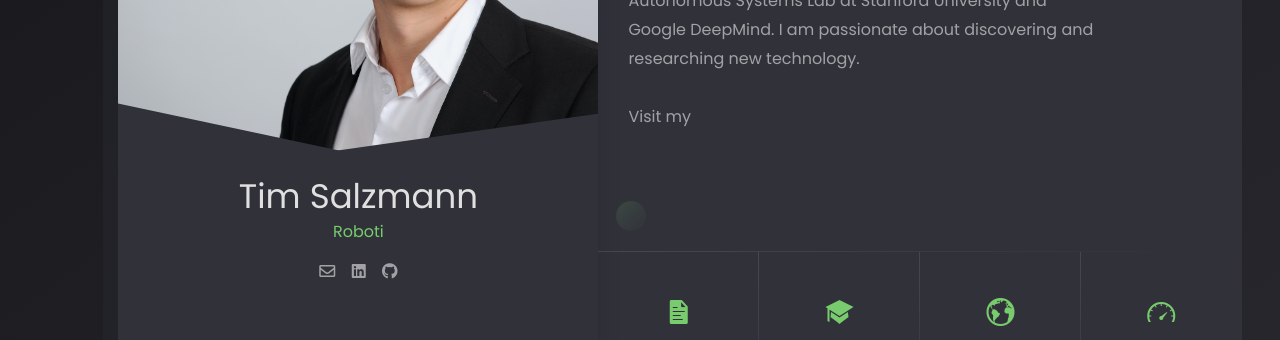
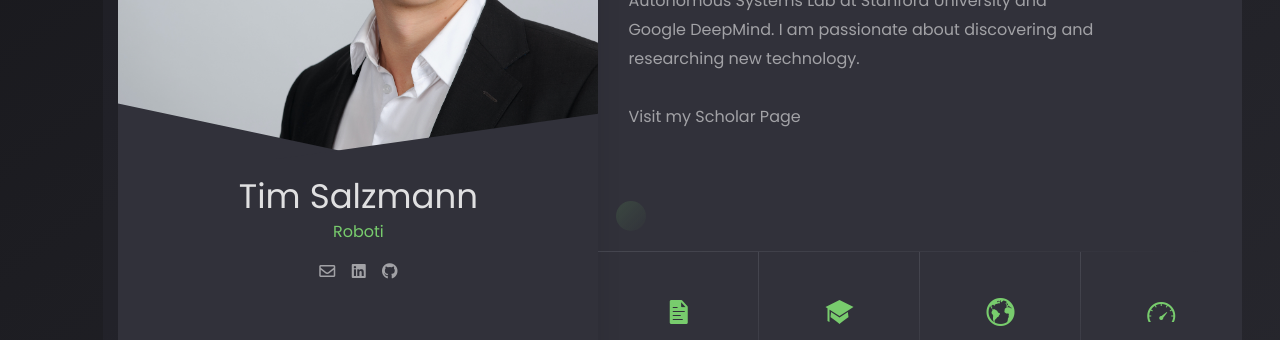
Before and after one commit to Tim-Salzmann/Tim-Salzmann.github.io, a Jekyll site: the page built from index.html, in a window 1280 px wide. Shown: the part 338-678 px from the top of the page. Built offline with Jekyll 4.4.1, drawn with Linux system fonts in a browser that asks for light colours; nearby versions of some CDN libraries; some web fonts are replaced; the list of posts is cut into pages by our own code.

Commit message:
Update content.yml

```diff
--- a/_data/content.yml
+++ b/_data/content.yml
@@ -8,7 +8,7 @@ about:
   title: "About Me"
   text: "
         <p>
-          <strong>Hi! I’m Tim.</strong><br> I am a PhD student in Robotics and AI. I am affiliated with the Autonomous Aerial Systems Lab at TUM, the Autonomous Systems Lab at Stanford University and Google DeepMind. I am passionate about discovering and researching new technology.<br><br>Visit my
+          <strong>Hi! I’m Tim.</strong><br> I am a PhD student in Robotics and AI. I am affiliated with the Autonomous Aerial Systems Lab at TUM, the Autonomous Systems Lab at Stanford University and Google DeepMind. I am passionate about discovering and researching new technology.<br><br>Visit my <a href=https://scholar.google.de/citations?user=r4hMllQAAAAJ>Scholar Page</a>
         </p>
         "
 #   list:
```
